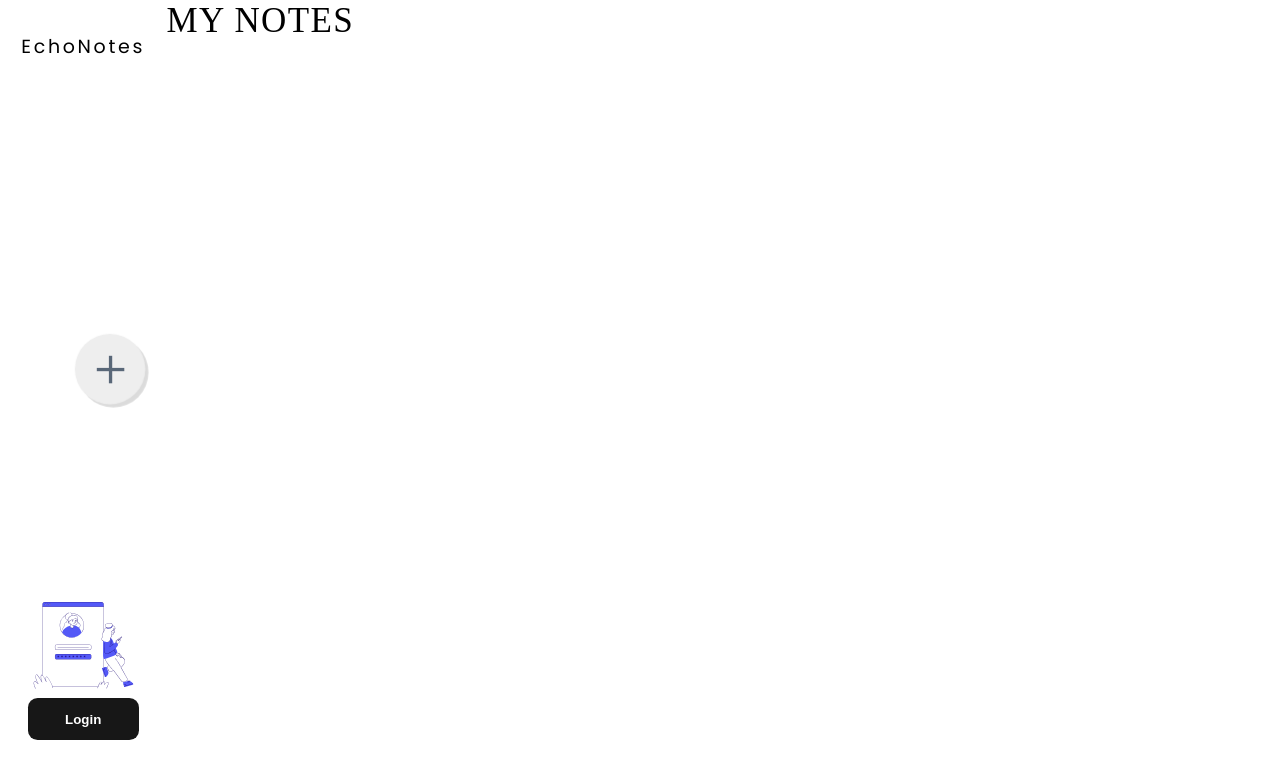
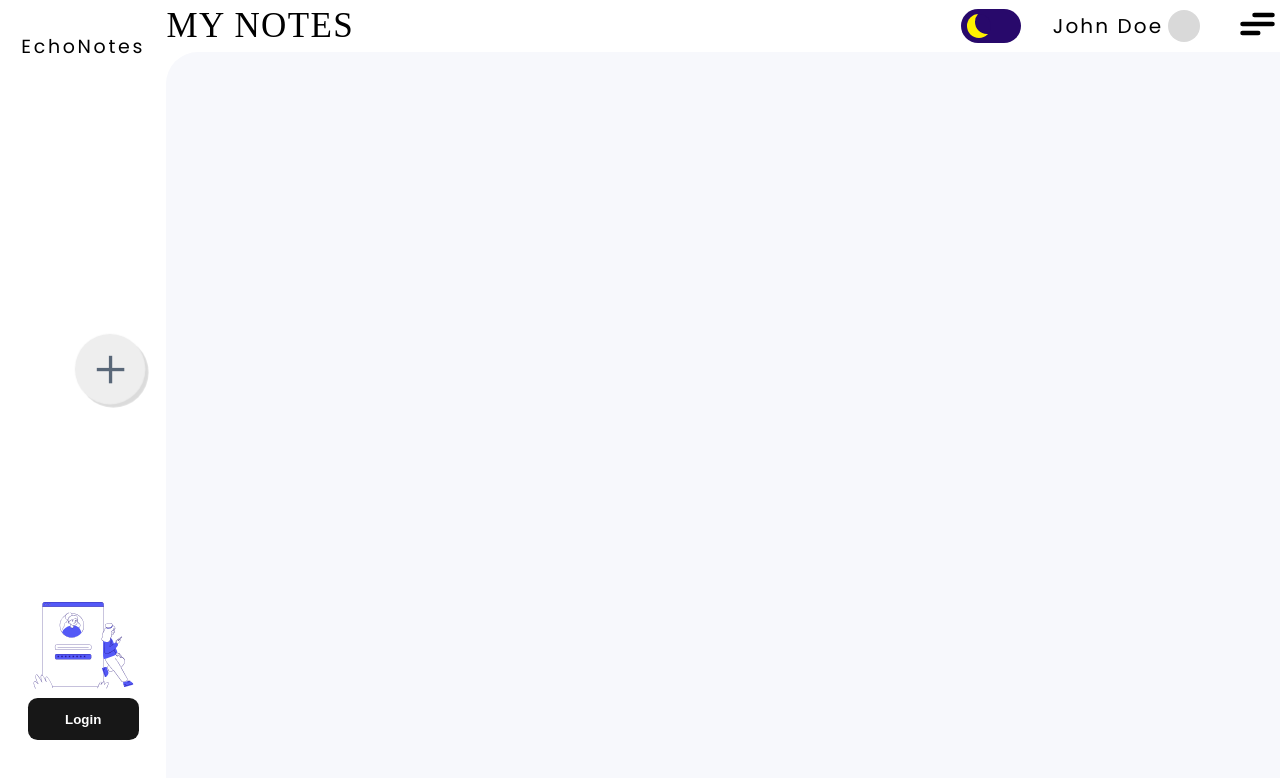
Before and after one commit to devanshtyagi26/Echo-Notes, a Next.js app: page / in a window 1280 px wide. Shown: the top 778 px of the page. Built offline with nearby package versions, Linux system fonts and the light colour scheme; a web font is replaced by a local one.

Commit message:
Navbar updated

```diff
--- /dev/null
+++ b/app/Components/DarkMode.jsx
@@ -0,0 +1,12 @@
+import React from "react";
+import "../Style/darkMode.css";
+function DarkMode() {
+  return (
+    <label class="switch">
+      <input type="checkbox" />
+      <span class="slider"></span>
+    </label>
+  );
+}
+
+export default DarkMode;
--- /dev/null
+++ b/app/Components/Hamburger.jsx
@@ -0,0 +1,20 @@
+import React from "react";
+import "../Style/hamburger.css";
+function Hamburger() {
+  return (
+    <>
+      <label class="hamburger">
+        <input type="checkbox" />
+        <svg viewBox="0 0 32 32">
+          <path
+            class="line line-top-bottom"
+            d="M27 10 13 10C10.8 10 9 8.2 9 6 9 3.5 10.8 2 13 2 15.2 2 17 3.8 17 6L17 26C17 28.2 18.8 30 21 30 23.2 30 25 28.2 25 26 25 23.8 23.2 22 21 22L7 22"
+          ></path>
+          <path class="line" d="M7 16 27 16"></path>
+        </svg>
+      </label>
+    </>
+  );
+}
+
+export default Hamburger;
--- /dev/null
+++ b/app/Components/HeroBody.jsx
@@ -0,0 +1,7 @@
+import React from "react";
+import "../Style/heroBody.css";
+function HeroBody() {
+  return <div className="heroBody"></div>;
+}
+
+export default HeroBody;
--- a/app/Components/Navbar.jsx
+++ b/app/Components/Navbar.jsx
@@ -1,9 +1,17 @@
 import React from "react";
+import Hamburger from "./Hamburger";
+import DarkMode from "./DarkMode";
+import UserNav from "./UserNav";
 
 function Navbar() {
   return (
     <div className="navbar">
       <div className="title">MY NOTES</div>
+      <div className="navLeft">
+        <DarkMode />
+        <UserNav />
+        <Hamburger />
+      </div>
     </div>
   );
 }
--- /dev/null
+++ b/app/Components/UserNav.jsx
@@ -0,0 +1,12 @@
+import React from "react";
+import "../Style/userNav.css";
+function UserNav() {
+  return (
+    <div className="userNav">
+      <p id="userName">John Doe</p>
+      <div id="userImage"></div>
+    </div>
+  );
+}
+
+export default UserNav;
--- a/app/Style/body.css
+++ b/app/Style/body.css
@@ -24,6 +24,15 @@ main .contentBlock {
 }
 main .contentBlock .navbar {
   display: flex;
+  align-items: center;
+  justify-content: space-between;
+}
+
+main .contentBlock .navbar .navLeft {
+  display: flex;
+  align-items: center;
+  justify-content: center;
+  gap: 2rem;
 }
 
 main .contentBlock .navbar .title {
--- /dev/null
+++ b/app/Style/darkMode.css
@@ -0,0 +1,52 @@
+/* From Uiverse.io by alexruix */
+/* The switch - the box around the slider */
+.switch {
+  font-size: 17px;
+  position: relative;
+  display: inline-block;
+  width: 3.5em;
+  height: 2em;
+}
+
+/* Hide default HTML checkbox */
+.switch input {
+  opacity: 0;
+  width: 0;
+  height: 0;
+}
+
+/* The slider */
+.slider {
+  --background: #28096b;
+  position: absolute;
+  cursor: pointer;
+  top: 0;
+  left: 0;
+  right: 0;
+  bottom: 0;
+  background-color: var(--background);
+  transition: 0.5s;
+  border-radius: 30px;
+}
+
+.slider:before {
+  position: absolute;
+  content: "";
+  height: 1.4em;
+  width: 1.4em;
+  border-radius: 50%;
+  left: 10%;
+  bottom: 15%;
+  box-shadow: inset 8px -4px 0px 0px #fff000;
+  background: var(--background);
+  transition: 0.5s;
+}
+
+input:checked + .slider {
+  background-color: #522ba7;
+}
+
+input:checked + .slider:before {
+  transform: translateX(100%);
+  box-shadow: inset 15px -4px 0px 15px #fff000;
+}
--- /dev/null
+++ b/app/Style/hamburger.css
@@ -0,0 +1,39 @@
+/* From Uiverse.io by JulanDeAlb */
+.hamburger {
+  cursor: pointer;
+}
+
+.hamburger input {
+  display: none;
+}
+
+.hamburger svg {
+  /* The size of the SVG defines the overall size */
+  height: 3em;
+  /* Define the transition for transforming the SVG */
+  transition: transform 600ms cubic-bezier(0.4, 0, 0.2, 1);
+}
+
+.line {
+  fill: none;
+  stroke: black;
+  stroke-linecap: round;
+  stroke-linejoin: round;
+  stroke-width: 3;
+  /* Define the transition for transforming the Stroke */
+  transition: stroke-dasharray 600ms cubic-bezier(0.4, 0, 0.2, 1),
+    stroke-dashoffset 600ms cubic-bezier(0.4, 0, 0.2, 1);
+}
+
+.line-top-bottom {
+  stroke-dasharray: 12 63;
+}
+
+.hamburger input:checked + svg {
+  transform: rotate(-45deg);
+}
+
+.hamburger input:checked + svg .line-top-bottom {
+  stroke-dasharray: 20 300;
+  stroke-dashoffset: -32.42;
+}
--- /dev/null
+++ b/app/Style/heroBody.css
@@ -0,0 +1,7 @@
+.heroBody {
+  border-radius: 32px 0px 0px 0px;
+  background: #f7f8fc;
+  width: 100%;
+  height: 100%;
+  flex-shrink: 0;
+}
--- /dev/null
+++ b/app/Style/userNav.css
@@ -0,0 +1,23 @@
+.userNav {
+  display: flex;
+  justify-content: center;
+  align-items: center;
+  gap: 0.3rem;
+}
+
+.userNav #userName {
+  color: #000;
+  font-family: Poppins;
+  font-size: 20px;
+  font-style: normal;
+  font-weight: 400;
+  line-height: normal;
+  letter-spacing: 2.1px;
+}
+
+.userNav #userImage {
+  background-color: #d9d9d9;
+  width: 2rem;
+  height: 2rem;
+  border-radius: 20px;
+}
--- a/app/page.jsx
+++ b/app/page.jsx
@@ -1,5 +1,6 @@
 import Sidebar from "./Components/Sidebar";
 import Navbar from "./Components/Navbar";
+import HeroBody from "./Components/HeroBody";
 
 export default function Home() {
   return (
@@ -8,6 +9,7 @@ export default function Home() {
         <Sidebar />
         <div className="contentBlock">
           <Navbar />
+          <HeroBody />
         </div>
       </main>
     </>
```
